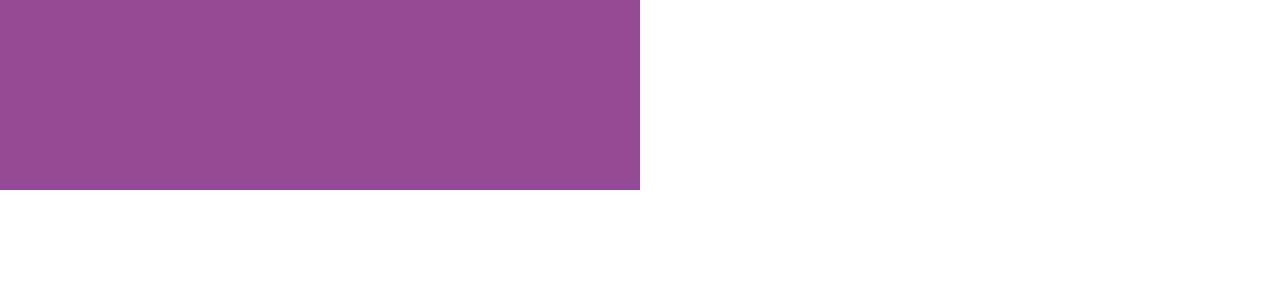
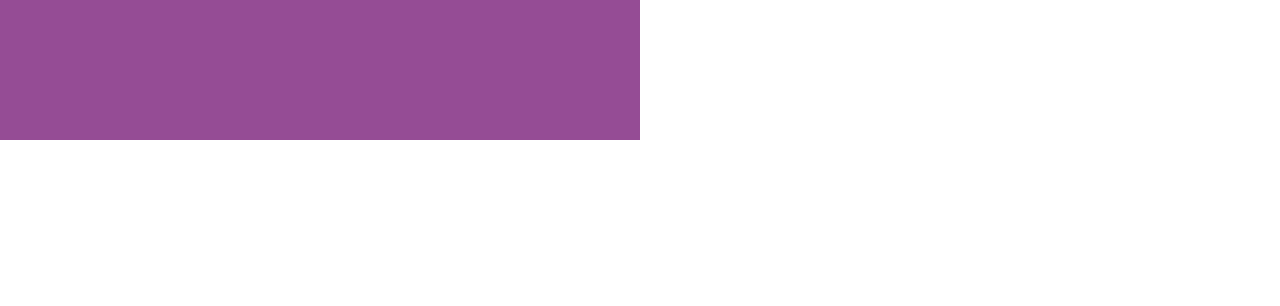
Before and after one commit to Kmiloar/ControlHoras, a plain HTML site: page index.html in a window 1280 px wide. Shown: the part 494-800 px from the top of the page. Drawn offline with nearby package versions, Linux system fonts and the light colour scheme.

Commit message:
Add files via upload

```diff
--- a/styles.css
+++ b/styles.css
@@ -50,5 +50,5 @@ footer {
 }
 
 .row {
-    padding-top: 7%;
+    padding: 3% 0 4%;
 }
```
